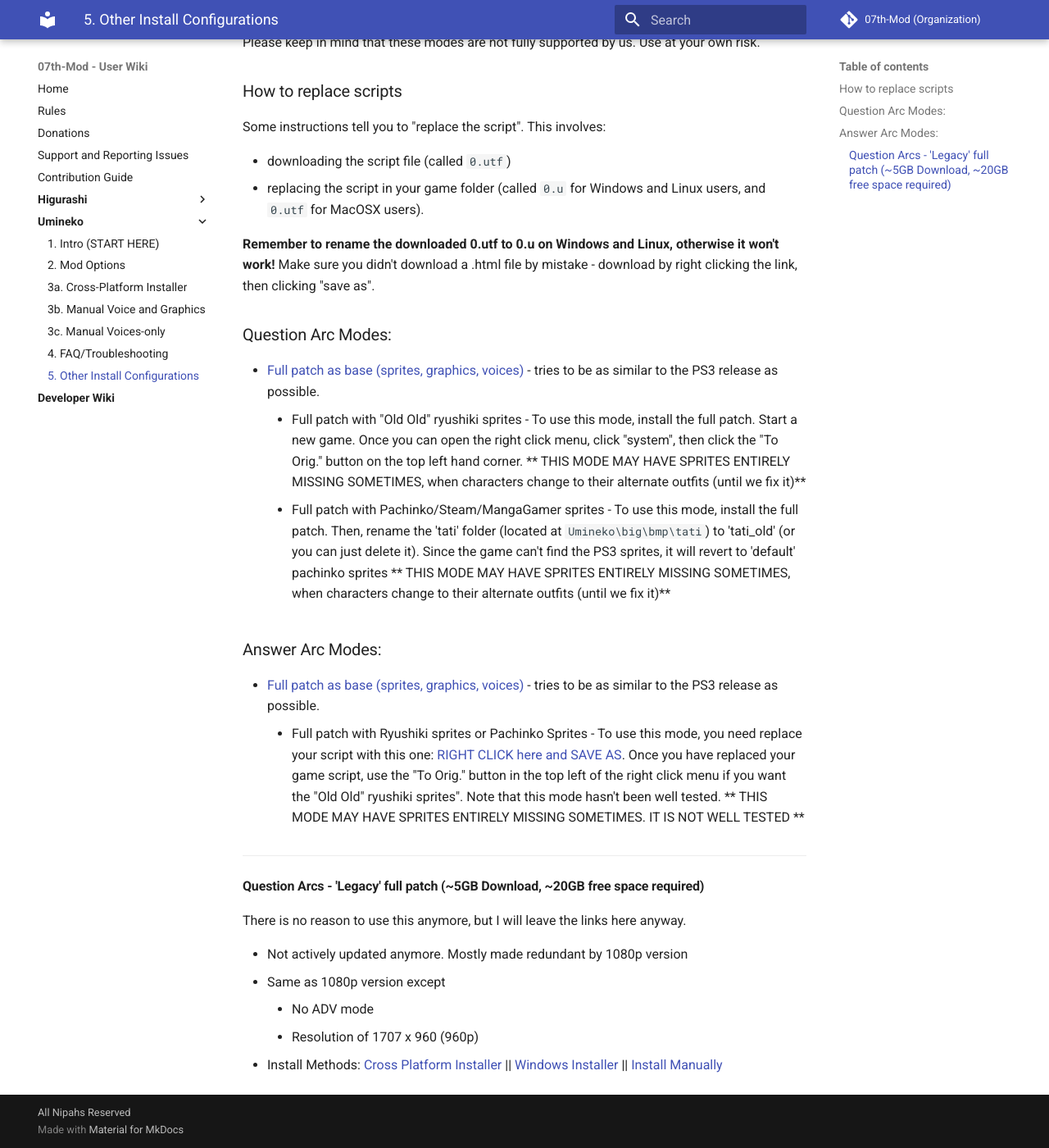
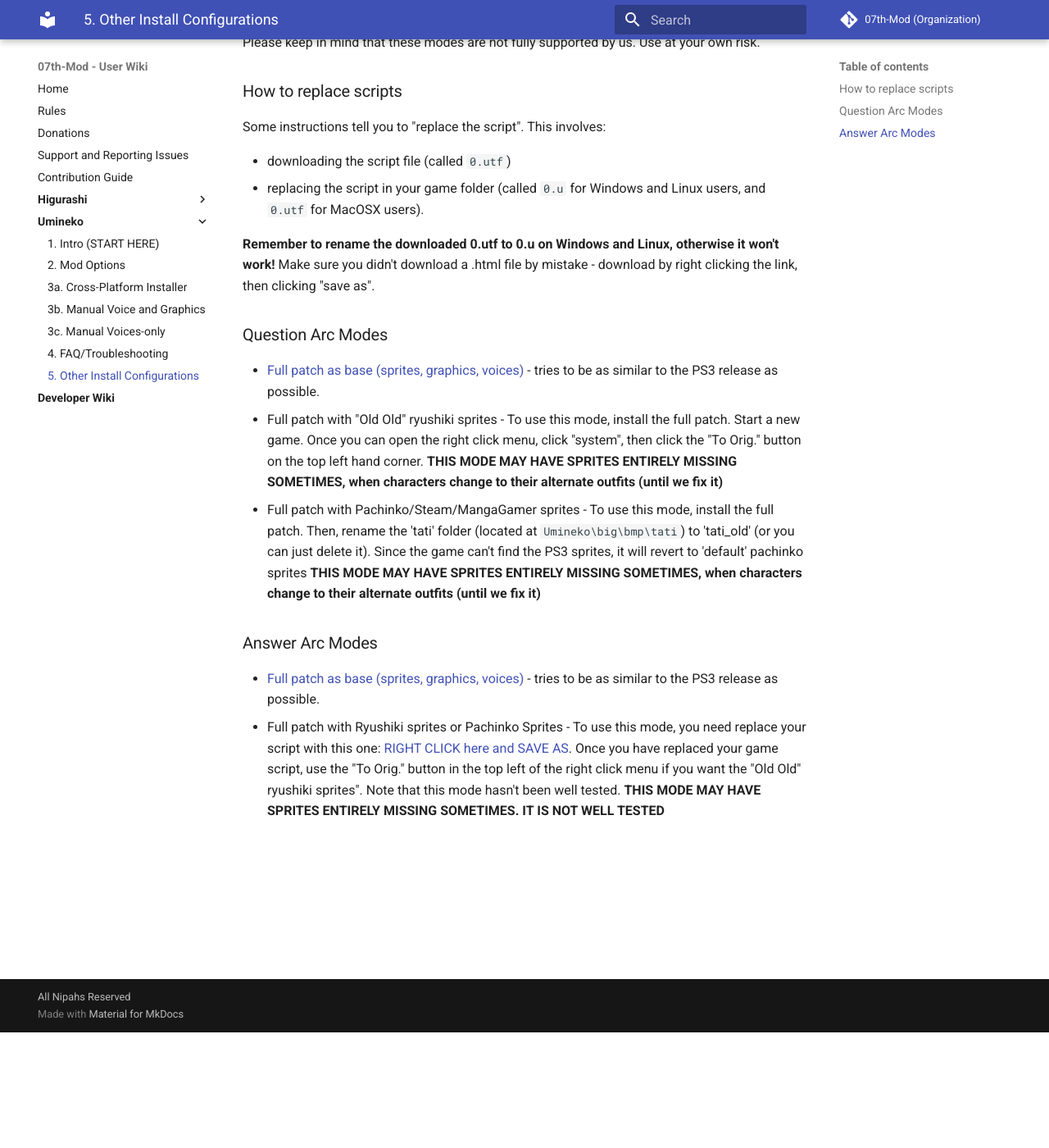
Before and after one commit to 07th-mod/wiki, an MkDocs documentation site: the page built from docs/Umineko/Umineko-Part-2-Other-Install-Configurations.md, in a window 1280 px wide and 1400 px high, scrolled down 141 px. Shown: the whole window at 82% size. Built offline with MkDocs 1.6.1 and Material for MkDocs 9.7.7, drawn with Linux system fonts in a browser that asks for light colours.

Commit message:
Remove "Question Arcs Legacy" patch, fix linting errors on same page.

```diff
--- a/docs/Umineko/Umineko-Part-2-Other-Install-Configurations.md
+++ b/docs/Umineko/Umineko-Part-2-Other-Install-Configurations.md
@@ -10,23 +10,13 @@
 **Remember to rename the downloaded 0.utf to 0.u on Windows and Linux, otherwise it won't work!**
 Make sure you didn't download a .html file by mistake - download by right clicking the link, then clicking "save as".
 
-### Question Arc Modes:
+### Question Arc Modes
+
 - [Full patch as base (sprites, graphics, voices)](https://07th-mod.com/wiki/Umineko/Umineko-Part-1---Voice-and-Graphics-Patch) - tries to be as similar to the PS3 release as possible.
-    - Full patch with "Old Old" ryushiki sprites - To use this mode, install the full patch. Start a new game. Once you can open the right click menu, click "system", then click the "To Orig." button on the top left hand corner. ** THIS MODE MAY HAVE SPRITES ENTIRELY MISSING SOMETIMES, when characters change to their alternate outfits (until we fix it)**
-    - Full patch with Pachinko/Steam/MangaGamer sprites - To use this mode, install the full patch. Then, rename the 'tati' folder (located at `Umineko\big\bmp\tati`) to 'tati_old' (or you can just delete it). Since the game can't find the PS3 sprites, it will revert to 'default' pachinko sprites ** THIS MODE MAY HAVE SPRITES ENTIRELY MISSING SOMETIMES, when characters change to their alternate outfits (until we fix it)**
+  - Full patch with "Old Old" ryushiki sprites - To use this mode, install the full patch. Start a new game. Once you can open the right click menu, click "system", then click the "To Orig." button on the top left hand corner. **THIS MODE MAY HAVE SPRITES ENTIRELY MISSING SOMETIMES, when characters change to their alternate outfits (until we fix it)**
+  - Full patch with Pachinko/Steam/MangaGamer sprites - To use this mode, install the full patch. Then, rename the 'tati' folder (located at `Umineko\big\bmp\tati`) to 'tati_old' (or you can just delete it). Since the game can't find the PS3 sprites, it will revert to 'default' pachinko sprites **THIS MODE MAY HAVE SPRITES ENTIRELY MISSING SOMETIMES, when characters change to their alternate outfits (until we fix it)**
 
-### Answer Arc Modes:
+### Answer Arc Modes
+
 - [Full patch as base (sprites, graphics, voices)](https://07th-mod.com/wiki/Umineko/Umineko-Part-1---Voice-and-Graphics-Patch) - tries to be as similar to the PS3 release as possible.
-    - Full patch with Ryushiki sprites or Pachinko Sprites - To use this mode, you need replace your script with this one: [RIGHT CLICK here and SAVE AS](https://github.com/07th-mod/umineko-answer/raw/old_sprites/0.utf). Once you have replaced your game script, use the "To Orig." button in the top left of the right click menu if you want the "Old Old" ryushiki sprites". Note that this mode hasn't been well tested. ** THIS MODE MAY HAVE SPRITES ENTIRELY MISSING SOMETIMES. IT IS NOT WELL TESTED **
-
-----
-
-#### Question Arcs - 'Legacy' full patch (~5GB Download, ~20GB free space required)
-
-There is no reason to use this anymore, but I will leave the links here anyway.
-
-- Not actively updated anymore. Mostly made redundant by 1080p version
-- Same as 1080p version except
-    - No ADV mode
-    - Resolution of 1707 x 960 (960p)
-- Install Methods:  [Cross Platform Installer](Umineko-Part-3a-Cross-Platform-Installer.md) || [Windows Installer](Umineko-Legacy-Installer.md) || [Install Manually](Umineko-Part-1---Voice-and-Graphics-Patch.md)
+  - Full patch with Ryushiki sprites or Pachinko Sprites - To use this mode, you need replace your script with this one: [RIGHT CLICK here and SAVE AS](https://github.com/07th-mod/umineko-answer/raw/old_sprites/0.utf). Once you have replaced your game script, use the "To Orig." button in the top left of the right click menu if you want the "Old Old" ryushiki sprites". Note that this mode hasn't been well tested. **THIS MODE MAY HAVE SPRITES ENTIRELY MISSING SOMETIMES. IT IS NOT WELL TESTED**
```
